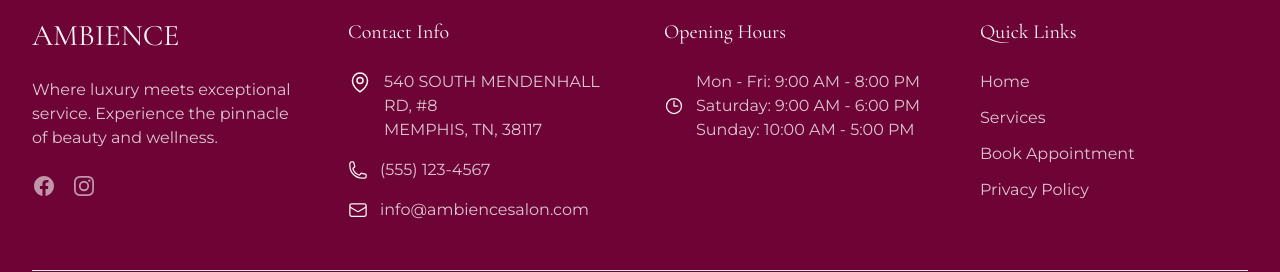
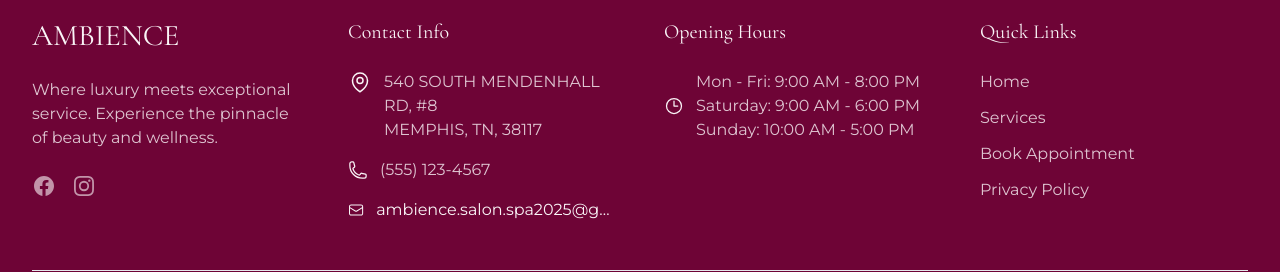
Before and after one commit to InshaManowar/ambience-spa-salon, a React (Vite) app: page /services in a window 1280 px wide. Shown: the part 2309-2581 px from the top of the page. Built offline with nearby package versions, Linux system fonts and the light colour scheme; no server answers; the database is empty.

Commit message:
scroll to top and email

```diff
--- a/src/components/Footer.jsx
+++ b/src/components/Footer.jsx
@@ -45,8 +45,8 @@ const Footer = () => {
           {/* Contact Info */}
           <div>
   <h4 className="text-xl font-serif mb-6">Contact Info</h4>
-            <ul className="space-y-4">
-              <li className="flex items-start">
+  <address className="not-italic space-y-4">
+    <div className="flex items-start">
       <MapPinIcon className="h-6 w-6 text-beige-DEFAULT mr-3 flex-shrink-0" />
       <a
         href={mapUrl}
@@ -57,8 +57,8 @@ const Footer = () => {
         540 SOUTH MENDENHALL RD, #8<br />
         MEMPHIS, TN, 38117
       </a>
-              </li>
-              <li className="flex items-center">
+    </div>
+    <div className="flex items-center">
       <PhoneIcon className="h-5 w-5 text-beige-DEFAULT mr-3" />
       <a
         href="tel:5551234567"
@@ -66,18 +66,21 @@ const Footer = () => {
       >
         (555) 123-4567
       </a>
-              </li>
-              <li className="flex items-center">
-                <EnvelopeIcon className="h-5 w-5 text-beige-DEFAULT mr-3" />
+    </div>
+    <div className="flex items-center space-x-3">
+  <EnvelopeIcon className="h-5 w-5 text-beige-DEFAULT" />
   <a
-                  href="mailto:info@ambiencesalon.com"
-                  className="text-beige-light/80 hover:text-beige-light transition-colors"
+    href="mailto:ambience.salon.spa2025@gmail.com"
+    className="truncate max-w-full hover:text-beige-DEFAULT transition-colors duration-300"
   >
-                  info@ambiencesalon.com
+    ambience.salon.spa2025@gmail.com
   </a>
-              </li>
-            </ul>
 </div>
+
+
+  </address>
+</div>
+
 
           {/* Opening Hours */}
           <div>
--- a/src/components/Services.jsx
+++ b/src/components/Services.jsx
@@ -142,7 +142,7 @@ const Services = () => {
 
         <div className="text-center mt-12">
           <Link
-            to="/services"
+            to="/book"
             className="inline-block px-8 py-3 bg-beige text-custom-black hover:bg-beige-dark hover:text-beige-light transition-colors duration-300 text-lg tracking-wider"
           >
             Book Now
--- a/src/components/ServicesPage.jsx
+++ b/src/components/ServicesPage.jsx
@@ -1,10 +1,11 @@
 import React, { useState, useEffect } from 'react';
 import { motion } from 'framer-motion';
-import { Link } from 'react-router-dom';
+import { Link, useNavigate } from 'react-router-dom';
 import { fetchCategories } from '../api/services';
 
 const ServicesPage = () => {
   const [categories, setCategories] = useState([]);
+  const navigate = useNavigate();
 
   useEffect(() => {
     const getCategories = async () => {
@@ -23,6 +24,12 @@ const ServicesPage = () => {
       }, 100);
     }
   }, []);
+
+  const handleBookNowClick = (e) => {
+    e.preventDefault();
+    window.scrollTo(0, 0);
+    navigate('/book');
+  };
 
   return (
     <div className="pt-24 bg-beige-light min-h-screen">
@@ -53,12 +60,12 @@ const ServicesPage = () => {
                 <h2 className="text-4xl font-serif text-beige-light mb-4 md:mb-0">
                   {category.name}
                 </h2>
-                <Link
-                  to="/book"
+                <button
+                  onClick={handleBookNowClick}
                   className="inline-flex items-center justify-center px-6 py-3 bg-beige text-custom-black hover:bg-beige-dark hover:text-beige-light transition-all duration-300 rounded-sm transform hover:scale-105 shadow-lg hover:shadow-xl w-full md:w-auto text-center"
                 >
                   Book Now
-                </Link>
+                </button>
               </div>
             </div>
 
```
Lines whose indentation alone changed are shown as unchanged.
